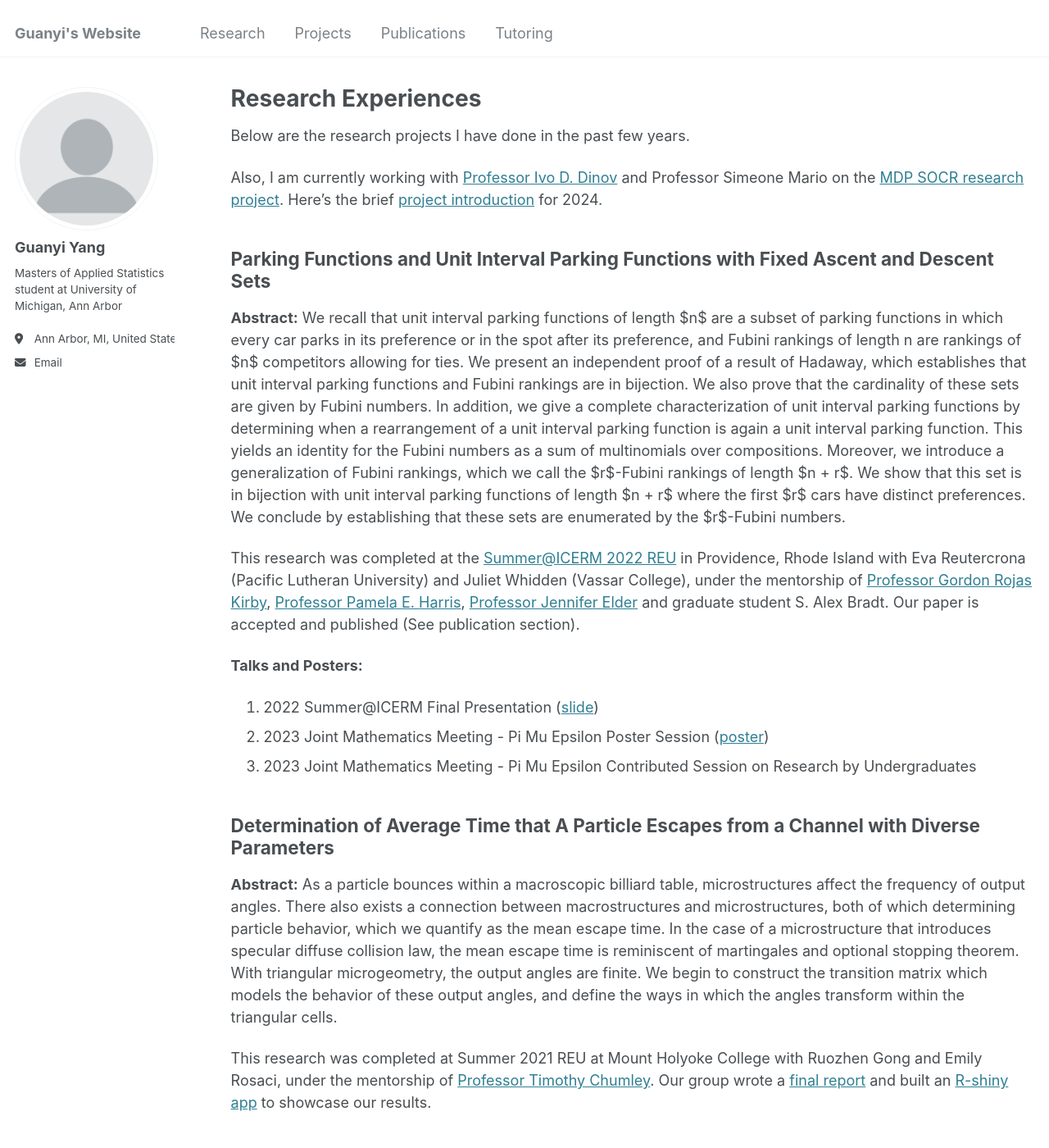
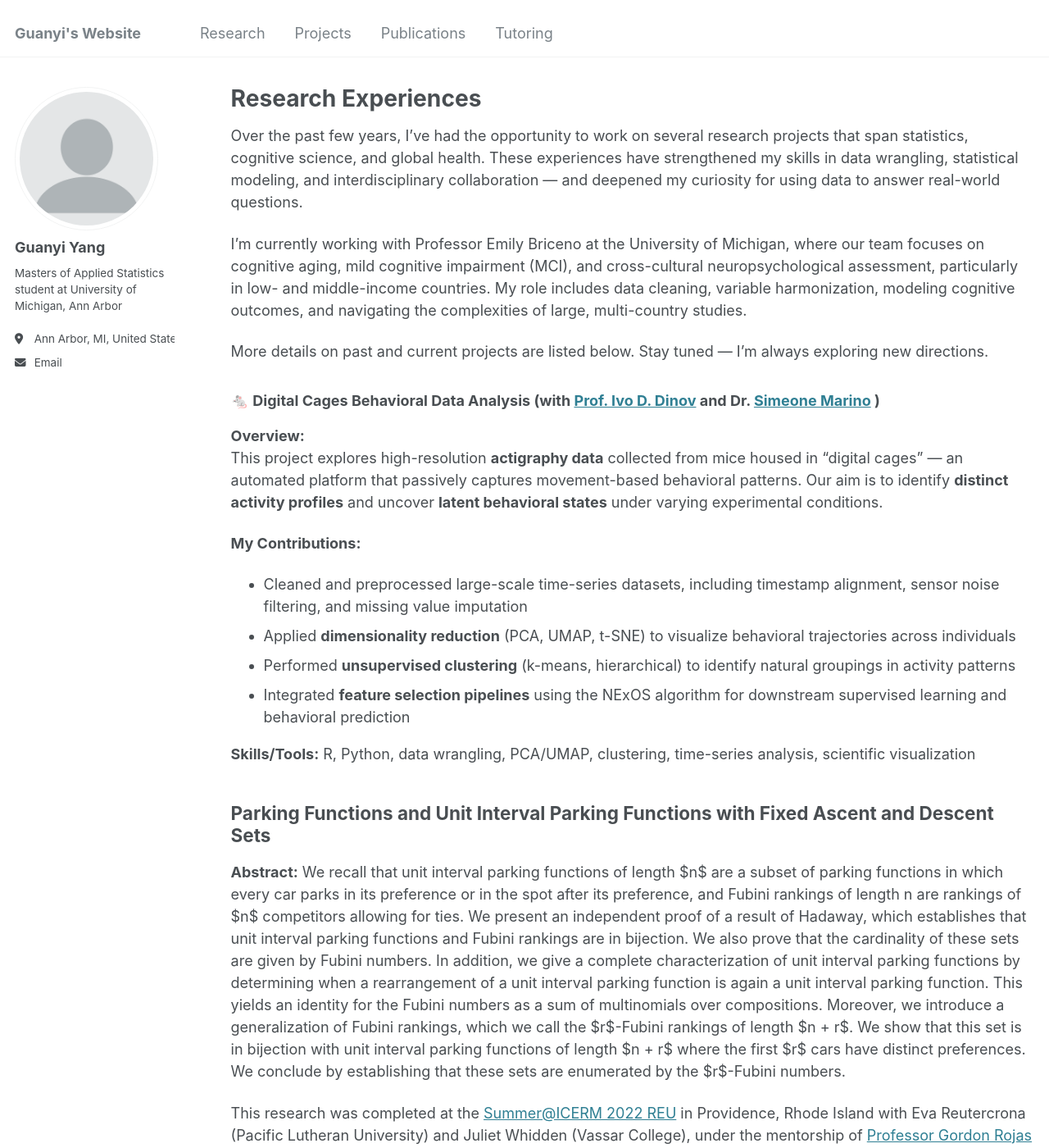
Before and after one commit to Guanyiy/guanyiy.github.io, a Jekyll site: the page built from _pages/research.md, in a window 1280 px wide and 1400 px high. Shown: the whole window at 82% size. Built offline with Jekyll 4.4.1, drawn with Linux system fonts in a browser that asks for light colours.

Commit message:
research.md

```diff
--- a/_pages/research.md
+++ b/_pages/research.md
@@ -8,10 +8,27 @@ redirect_from:
   - /research/
   - /research.html
 ---
+Over the past few years, I’ve had the opportunity to work on several research projects that span statistics, cognitive science, and global health. These experiences have strengthened my skills in data wrangling, statistical modeling, and interdisciplinary collaboration — and deepened my curiosity for using data to answer real-world questions.
 
-Below are the research projects I have done in the past few years.
+I’m currently working with Professor Emily Briceno at the University of Michigan, where our team focuses on cognitive aging, mild cognitive impairment (MCI), and cross-cultural neuropsychological assessment, particularly in low- and middle-income countries. My role includes data cleaning, variable harmonization, modeling cognitive outcomes, and navigating the complexities of large, multi-country studies.
 
-Also, I am currently working with [Professor Ivo D. Dinov](https://nursing.umich.edu/faculty-staff/faculty/ivo-d-dinov) and Professor Simeone Mario on the [MDP SOCR research project](https://mdp.engin.umich.edu/research_teams/socr-24/). Here's the brief [project introduction](chrome-extension://efaidnbmnnnibpcajpcglclefindmkaj/https://socr.umich.edu/docs/uploads/2025/SOCR_MDP_2025_Projects.pdf) for 2024.
+More details on past and current projects are listed below. Stay tuned — I’m always exploring new directions.
+
+
+
+### 🐁 Digital Cages Behavioral Data Analysis (with [Prof. Ivo D. Dinov](https://nursing.umich.edu/faculty-staff/faculty/ivo-d-dinov) and Dr. [Simeone Marino](https://medschool.umich.edu/profile/2984/simeone-marino) )
+
+**Overview:**
+This project explores high-resolution **actigraphy data** collected from mice housed in “digital cages” — an automated platform that passively captures movement-based behavioral patterns. Our aim is to identify **distinct activity profiles** and uncover **latent behavioral states** under varying experimental conditions.
+
+**My Contributions:**
+- Cleaned and preprocessed large-scale time-series datasets, including timestamp alignment, sensor noise filtering, and missing value imputation
+- Applied **dimensionality reduction** (PCA, UMAP, t-SNE) to visualize behavioral trajectories across individuals
+- Performed **unsupervised clustering** (k-means, hierarchical) to identify natural groupings in activity patterns
+- Integrated **feature selection pipelines** using the NExOS algorithm for downstream supervised learning and behavioral prediction
+
+**Skills/Tools:** R, Python, data wrangling, PCA/UMAP, clustering, time-series analysis, scientific visualization
+
 
 ## Parking Functions and Unit Interval Parking Functions with Fixed Ascent and Descent Sets
 
```
